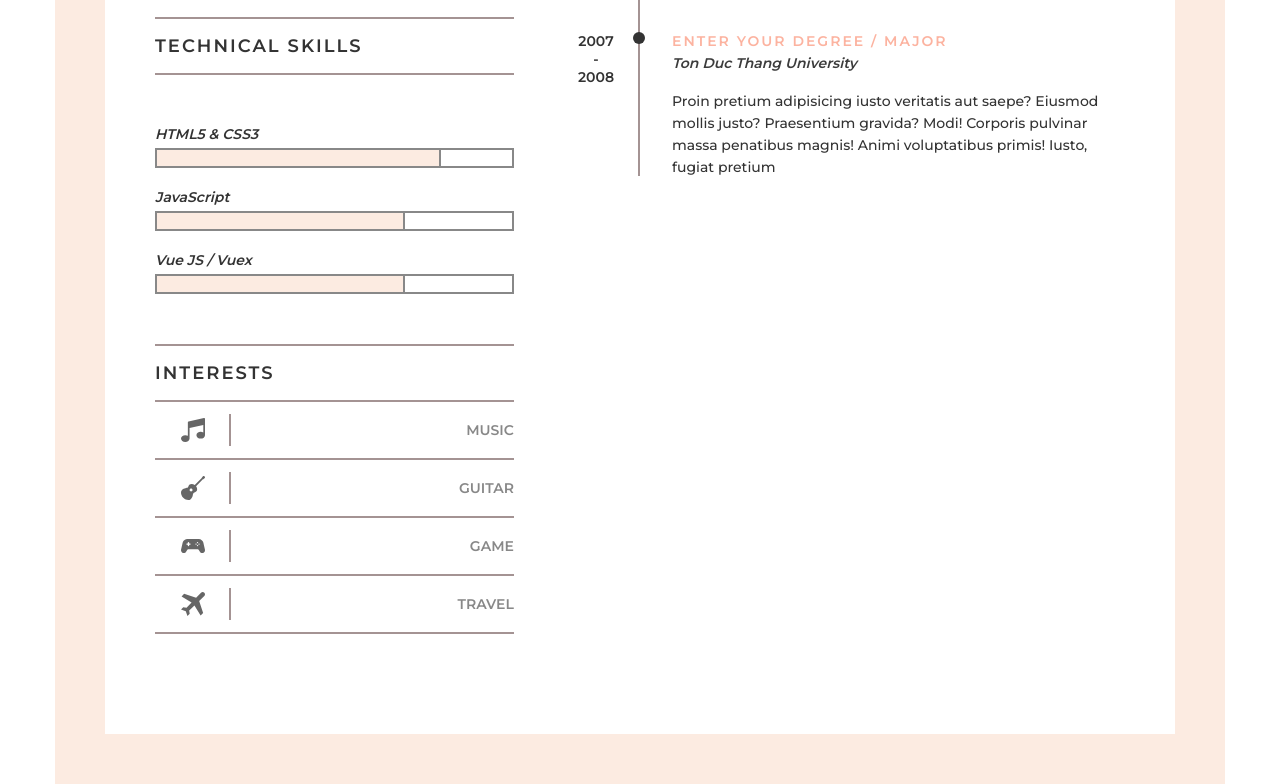
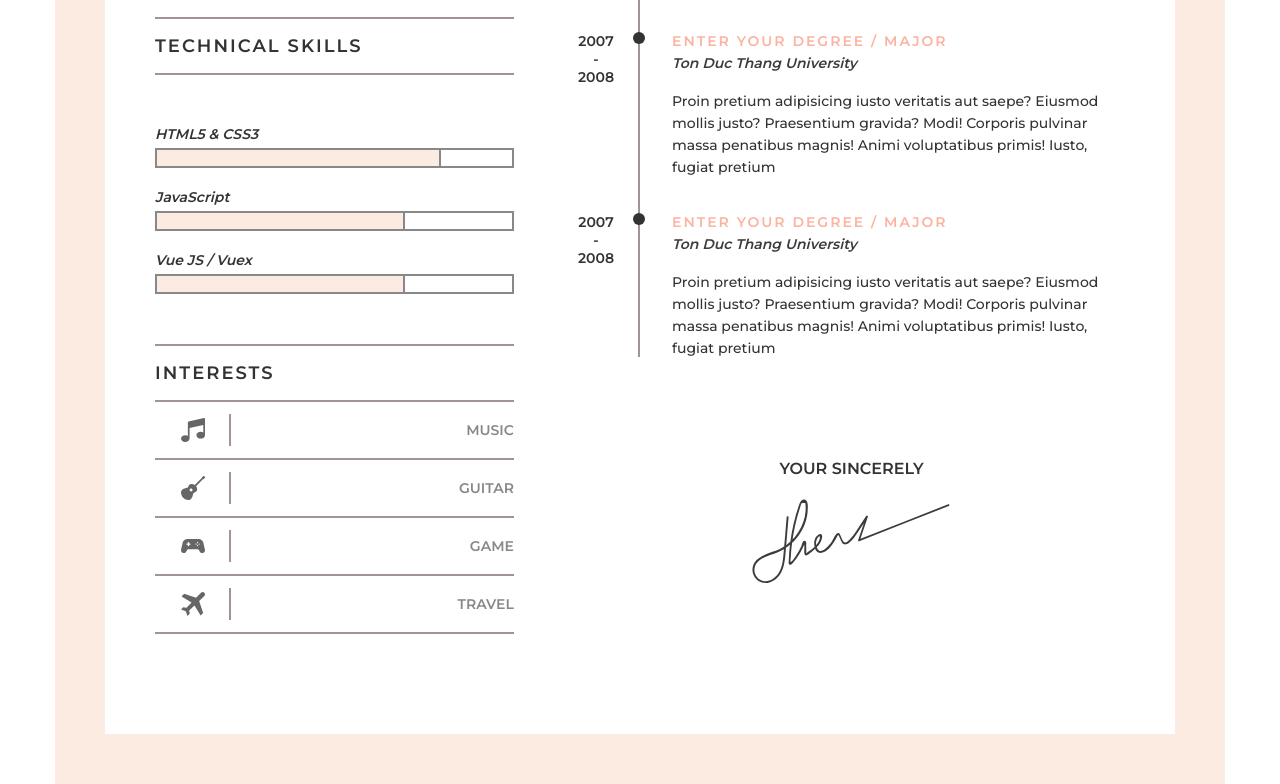
Before and after one commit to hieutranminh/profile-common, a website: page app/index.html in a window 1280 px wide. Shown: the part 1566-2350 px from the top of the page. Drawn offline with Linux system fonts and the light colour scheme; files that its build step writes are made by us from their sources; files whose address does not match are found by name.

Commit message:
update(feature) : update signature name

```diff
--- a/app/index.html
+++ b/app/index.html
@@ -270,7 +270,47 @@
                             <p>Proin pretium adipisicing iusto veritatis aut saepe? Eiusmod mollis justo? Praesentium gravida? Modi! Corporis pulvinar massa penatibus magnis! Animi voluptatibus primis! Iusto, fugiat pretium</p>
                         </div>
                     </li>
+                    <li>
+                        <div class="period">
+                            <span>2007 <br> - <br> 2008</span>
+                        </div>
+                        <div class="content">
+                            <h5>Enter your degree / major</h5>
+                            <span>Ton Duc Thang University</span>
+                            <p>Proin pretium adipisicing iusto veritatis aut saepe? Eiusmod mollis justo? Praesentium gravida? Modi! Corporis pulvinar massa penatibus magnis! Animi voluptatibus primis! Iusto, fugiat pretium</p>
+                        </div>
+                    </li>
                 </ul>
+            </div>
+
+            <!--YOUR SINCERELY-->
+            <div class="my__signature">
+                <b>YOUR SINCERELY</b>
+                <svg version="1.1" id="Layer_1" xmlns="http://www.w3.org/2000/svg" xmlns:xlink="http://www.w3.org/1999/xlink" x="0px" y="0px"
+                     viewBox="0 0 308 133">
+                    <g>
+                      <g>
+                        <path d="M54.9,29.4c-1.7,19.9-3.2,39.9-5.1,59.8c-0.9,9.4-2.5,19.5-8,27.5c-4.9,7.1-13.7,12.8-22.6,11.1
+                          C9.8,125.9,3.5,116.3,5.7,107c1.8-7.7,8.4-12.4,15.1-15.6c6.4-3,13.2-4.8,19.7-7.4c6.6-2.7,12.6-6.4,18.2-10.8
+                          c11-8.8,19.6-20.7,24.5-34c2.4-6.6,3.8-13.5,4.1-20.5c0.2-4.4,1.2-13.7-3.8-16c-5.3-2.4-8.3,4.5-9.7,8.4c-3.3,9.5-6,19.2-8.3,29.1
+                          c-4.2,18.5-6.7,37.5-7.4,56.5c-0.1,2-0.8,5.3,1.7,6.1c2.5,0.8,4.5-2.6,5.9-4.2c6-6.9,10.9-14.6,14.5-23c0.7-1.7,2.1-3.9,2.3-5.7
+                          c0.1-1.3-0.3-2-0.4-0.4c-0.2,2.2,0.1,4.6,0.1,6.8c0.1,3.3-1,8.6,0.9,11.5c0.3,0.4,0.8,0.8,1.3,0.7c3.4-0.3,6.6-3.9,9.2-5.9
+                          c3.5-2.7,7-5.6,9.8-9c2.2-2.7,4.1-5.7,5.1-9c0.7-2.2,2.1-7.2-0.3-8.9c-2-1.4-4.7,1-6.1,2.2c-2.5,2.3-4.1,5.5-4.6,8.8
+                          c-0.7,4.8,0.8,14.5,5.7,17c5.5,2.9,13.2-2.2,16.9-5.9c3.1-3.1,5.6-6.7,7.9-10.4c1.3-2.1,2.6-4.3,3.8-6.5c0.3-0.6,2.1-4.3,2.4-4.3
+                          c0.1,0,0.2,0.6,0.3,0.7c1.5,1,2.7,5.4,3.5,7c0.8,1.6,1.5,3.6,2.6,5c2.6,3.3,6.6,2.3,9.6,0.3c6.2-4.2,10.7-11.4,14.8-17.5
+                          c5.1-7.6,9.8-15.4,15.1-22.9c-0.9-0.4-1.8-0.8-2.7-1.2c-4.2,12.3-8.3,24.6-12.5,36.9c-0.3,1,0.8,2.3,1.8,1.8
+                          c45.9-18.1,91.8-36.1,137.8-54.2c1.8-0.7,1-3.6-0.8-2.9C257.6,28,211.6,46.1,165.7,64.1c0.6,0.6,1.2,1.2,1.8,1.8
+                          c4.2-12.3,8.3-24.6,12.5-36.9c0.6-1.7-1.8-2.5-2.7-1.2c-5.3,7.5-10,15.3-15.1,22.9c-2.6,3.8-5.2,7.5-8.2,11
+                          c-2,2.3-4.9,6.1-8.1,6.8c-4.7,1-7-9.1-8.8-12.2c-4.4-7.7-10.1,7-11.9,9.7c-3.1,4.9-16.9,23.5-22.9,12c-2.3-4.4-3.1-10.1-0.8-14.6
+                          c0.7-1.4,4.4-6.8,4.6-3c0.2,2.9-1.7,6.4-3.3,8.8c-3.1,4.7-7.6,8.4-12,11.7c-0.6,0.5-6.7,4.4-5.6,5.3c-0.3-0.2,0-2.4,0-2.8
+                          c-0.1-3.3-0.1-6.7-0.2-10c0-1.7,0.4-4.4-0.3-6c-0.9-2.1-3.2-2.2-4.5-0.3c-1.3,1.9-2,5.5-3,7.6c-1.5,3.5-3.3,6.9-5.3,10.1
+                          c-1.5,2.5-8.8,14.5-10.9,13.6c-0.6-0.3,0.4-8.5,0.4-9.4c0.2-4.1,0.6-8.2,1-12.2c1.5-14.6,4.1-29.1,7.7-43.3
+                          c1.7-6.7,3.7-13.4,5.9-19.9c0.5-1.6,1.1-4.6,2.3-5.8c1.8-0.1,3.6-0.1,5.3-0.2c0.2,1.3,0.3,2.6,0.4,3.9c0.2,2.8,0.2,5.7,0,8.5
+                          c-1.5,23.4-16.2,45.1-36.2,56.8C33.5,85.4,5.8,87.2,2.5,107.5c-1.6,10,4.7,20.1,14.5,22.8c10.2,2.8,20.5-3,26.5-10.9
+                          c8.4-11.1,8.9-25.9,10.1-39.2c1.4-17,2.9-33.9,4.3-50.9C58.1,27.4,55.1,27.5,54.9,29.4L54.9,29.4z"/>
+                      </g>
+                    </g>
+                </svg>
             </div>
         </div>
     </div>
--- a/app/scss/pages/_profile.scss
+++ b/app/scss/pages/_profile.scss
@@ -111,6 +111,22 @@
     &__right {
       width: 63%;
       padding-left: 5vw;
+      .my__signature {
+        text-align: center;
+        padding: 50px 0;
+        b {
+          display: block;
+          font-weight: bold;
+          font-size: 16px;
+          text-transform: uppercase;
+          margin-bottom: 20px;
+          color: #333333;
+        }
+        svg {
+          width: 200px;
+          fill: #3c3c3c;
+        }
+      }
     }
   }
 }
```
Also changed, not shown: app/css/main.css.
